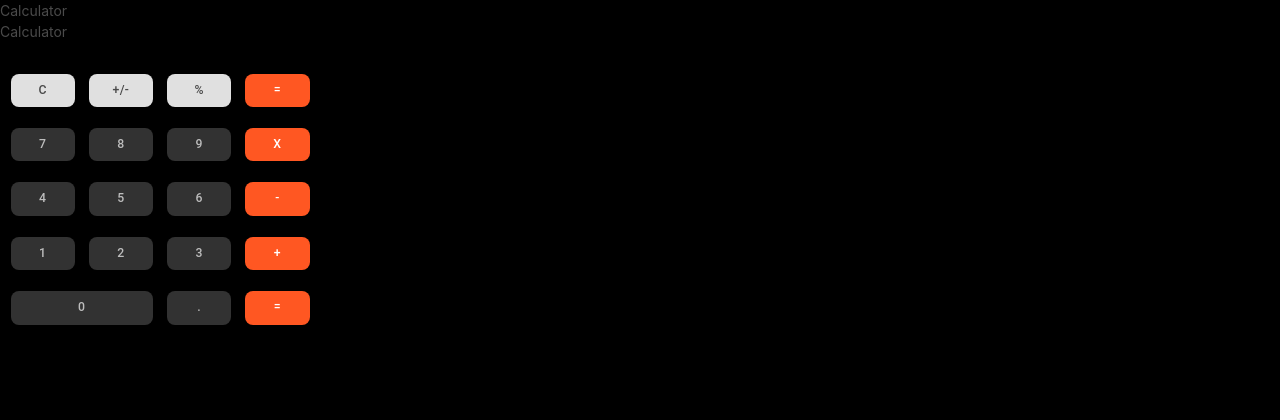
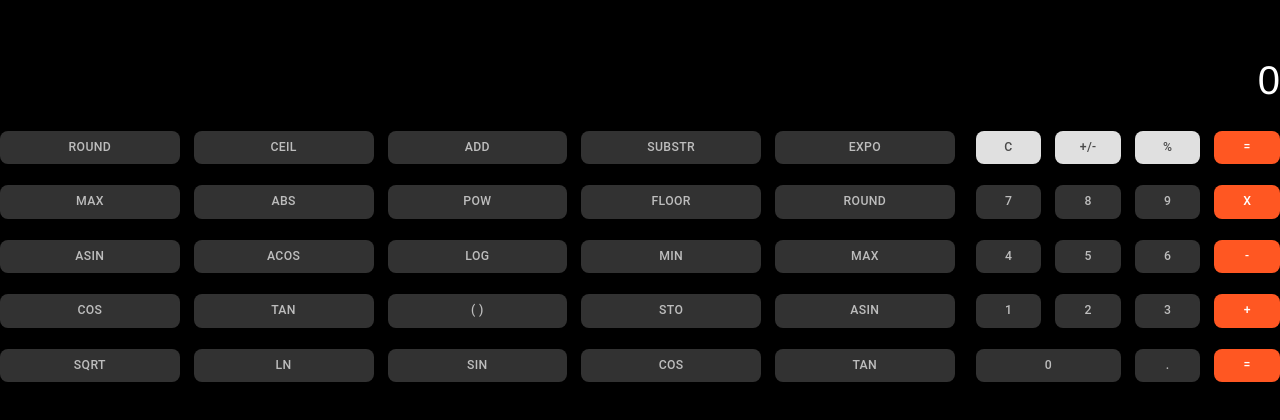
Before and after one commit to AlinaKontarero/calculator, a React (Create React App) app: page / in a window 1280 px wide. Shown: the top 420 px of the page. Built offline with nearby package versions, Linux system fonts and the light colour scheme.

Commit message:
Added scientific calculator

```diff
--- a/src/App.js
+++ b/src/App.js
@@ -5,7 +5,6 @@ import Calculator from './Calculator'
 function App() {
   return (
     <div className="App">
-      <h1>Calculator</h1>
       <Calculator />
     </div>
   );
--- a/src/Calculator.tsx
+++ b/src/Calculator.tsx
@@ -12,7 +12,7 @@ interface State {
 class Calculator extends React.Component<{}, State> {
   constructor(props: any) {
     super(props)
-    this.state = { result: '' }
+    this.state = { result: '0' }
   }
 
   private backspace = () => this.setState({
@@ -57,9 +57,10 @@ private onClick = (_button: string) => {
 
     return (
       <ThemeProvider theme={theme}>
-        <h1>Calculator</h1>
-        <ResultPanel result={this.state.result} />
-        <ButtonsPanel onClick={this.onClick} />
+        <div className='columns is-multiline calculator'>
+          <ResultPanel result={this.state.result} />
+          <ButtonsPanel onClick={this.onClick} />
+       </div>
       </ThemeProvider>
     );
   }
--- a/src/styles/global-styles.css
+++ b/src/styles/global-styles.css
@@ -7,20 +7,17 @@
 }
 html {
   background-color: var(--black);
+  margin-top: 50px;
   color: var(--white);
   background-size: 450px;
   font-size: 14px;
 }
-.buttons-panel {
+/* .buttons-panel {
   width: 400px;
-}
+} */
 .result {
   color: var(--white);
-  font-weight: 400;
   font-size: 40px;
   font-family: 'Helvetica';
   text-align: right;
 }
-/* .columns {
-  display: flex
-} */
--- a/src/utils/theme.ts
+++ b/src/utils/theme.ts
@@ -23,6 +23,12 @@ const theme = createMuiTheme({
         borderRadius: 8,
         // height: 40,
         // width: 20
+
+      },
+    },
+    MuiTooltip: {
+      tooltip: {
+        fontSize: 12,
       }
     }
   }
--- a/src/views/ButtonsPanel.tsx
+++ b/src/views/ButtonsPanel.tsx
@@ -1,12 +1,32 @@
 import * as React from 'react'
 import Button from '@material-ui/core/Button/Button';
 import clsx from 'clsx';
+import Tooltip from '@material-ui/core/Tooltip/Tooltip';
+import Zoom from '@material-ui/core/Zoom/Zoom';
+// import { Tooltip } from '@material-ui/core';
 interface Props {
   onClick: (e: any) => void
 }
 class ButtonsPanel extends React.Component<Props, never> {
 
     render() {
+        const scientificButtons = ['Sqrt', 'LN', 'SIN', 'COS', 'TAN', '( )', 'STO', 'ASIN', 'ACOS', 'LOG', 'MIN', 'MAX', 'Abs', 'Pow', 'Floor', 'Round', 'Ceil', 'Add', 'Substr', 'Expo', 'Pi', 'e', 'MEMO', 'CLR', 'RPN']
+        const scientificButtonsArr = scientificButtons.map((_button, index) => (
+          <div key={index} className='column'>
+            <Tooltip title='Not available yet.' TransitionComponent={Zoom} arrow={true} placement={'top'}>
+              <span>
+                <Button
+                  variant='contained'
+                  color='secondary'
+                  fullWidth={true}
+                  // disabled={true}
+                >
+                {_button}
+              </Button>
+              </span>
+              </Tooltip>
+           </div>
+        ))
         const buttonsLabels = ['0', '.', '=', '1', '2', '3', '+',  '4', '5', '6', '-', '7', '8', '9', 'x', 'C', '+/-', '%', '=']
         const buttonsArr = buttonsLabels.map((_button, index) => (
           <div key={index} className={clsx('column', _button === '0' ? 'is-half' : 'is-one-quarter')}>
@@ -26,31 +46,51 @@ class ButtonsPanel extends React.Component<Props, never> {
            </div>
         ))
 
-        const splitIntoColumns = (lineIndex: number) => {
+        const splitIntoColumns = (buttonsArr: JSX.Element[], lineIndex: number, buttonsInLine: number) => {
           const firstButtonIndex: number = lineIndex === 1
-          ?  (lineIndex - 1) * 4
+          ?  0
           : (lineIndex - 1) * 4 - 1;
-          const buttonsInLine: number = firstButtonIndex === 0 ? 3 : 4;
           const lastButtonIndex: number = firstButtonIndex + buttonsInLine;
           return buttonsArr.slice(firstButtonIndex, lastButtonIndex)
         }
 
         return (
-            <div className='column is-3 buttons-panel'>
+            <div className='column is-full buttons-panel'>
+              <div className='columns'>
+                <div className='column'>
                   <div className="columns is-variable is-2" >
-              {splitIntoColumns(5)}
+                  {splitIntoColumns(scientificButtonsArr, 5, 5)}
                 </div>
                   <div className="columns is-variable is-2" >
-              {splitIntoColumns(4)}
+                  {splitIntoColumns(scientificButtonsArr, 4, 5)}
                 </div>
                 <div className="columns is-variable is-2" >
-              {splitIntoColumns(3)}
+                  {splitIntoColumns(scientificButtonsArr, 3, 5)}
                 </div>
                 <div className="columns is-variable is-2">
-              {splitIntoColumns(2)}
+                  {splitIntoColumns(scientificButtonsArr, 2, 5)}
                 </div>
                 <div className="columns is-variable is-2">
-              {splitIntoColumns(1)}
+                  {splitIntoColumns(scientificButtonsArr, 1, 5)}
+                    </div>
+                </div>
+                <div className='column is-3'>
+                  <div className="columns is-variable is-2" >
+                  {splitIntoColumns(buttonsArr, 5, 4)}
+                </div>
+                  <div className="columns is-variable is-2" >
+                  {splitIntoColumns(buttonsArr, 4, 4)}
+                </div>
+                <div className="columns is-variable is-2" >
+                  {splitIntoColumns(buttonsArr, 3, 4)}
+                </div>
+                <div className="columns is-variable is-2">
+                  {splitIntoColumns(buttonsArr, 2, 4)}
+                </div>
+                <div className="columns is-variable is-2">
+                  {splitIntoColumns(buttonsArr, 1, 3)}
+                    </div>
+            </div>
           </div>
           </div>
         );
```
Also changed, not shown: 1 other file (tests, documents, lock files or other folders). Lines whose indentation alone changed are shown as unchanged.
